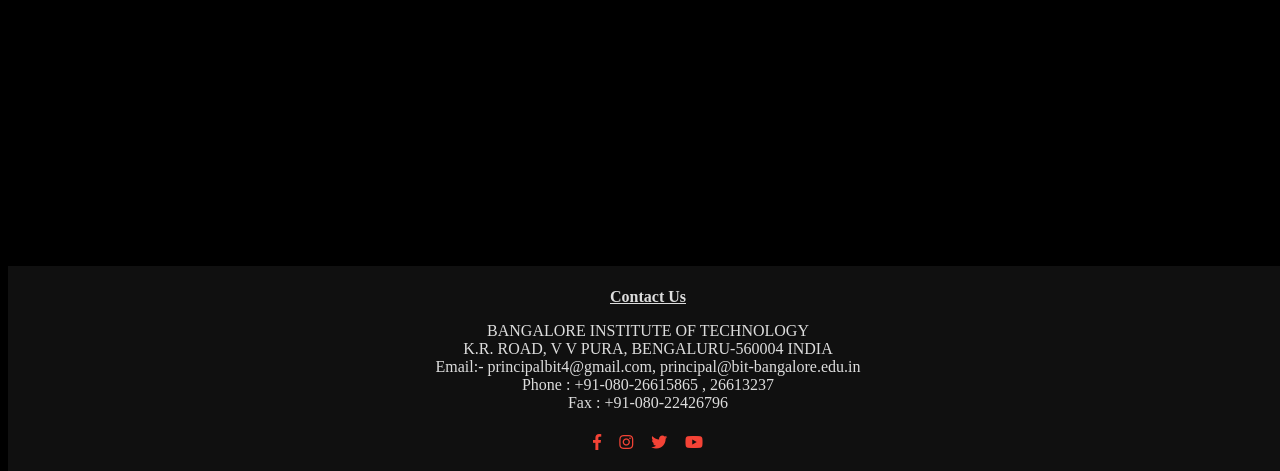
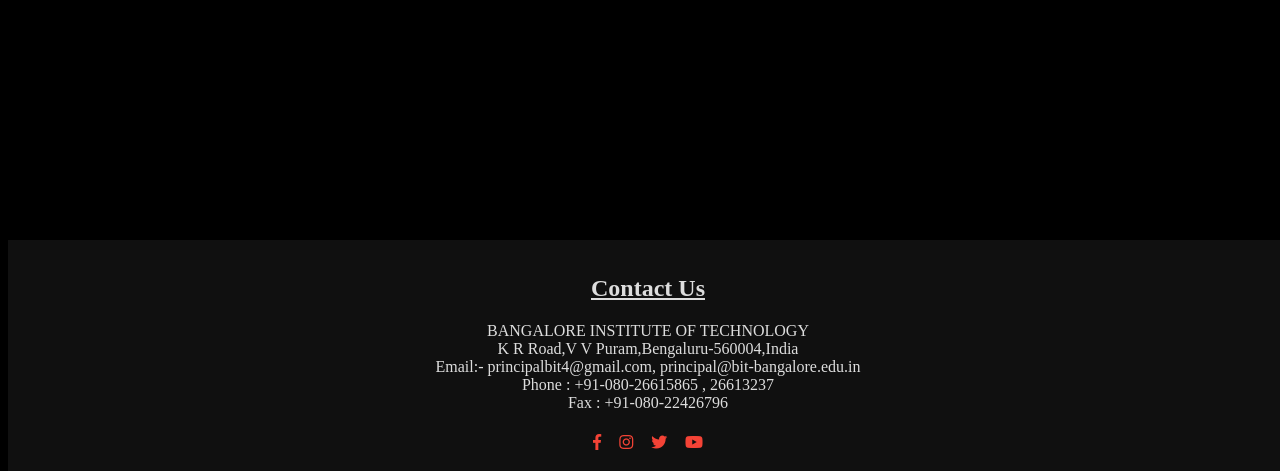
Before and after one commit to Vivek2k20/College_Website, a Flask app: page / in a window 1280 px wide. Shown: the part 329-800 px from the top of the page. Run offline with Flask 2, Linux system fonts and the light colour scheme; some libraries are stand-ins or nearby versions.

Commit message:
Changed footer a bit

```diff
--- a/templates/base.html
+++ b/templates/base.html
@@ -39,10 +39,10 @@
     </div>
     {% block body %} {% endblock %}
     <div class="footer">
-      <h4><u><b>Contact Us</u></b></h4>
+      <h2><u><b>Contact Us</u></b></h2>
       <p>
         BANGALORE INSTITUTE OF TECHNOLOGY<br />
-        K.R. ROAD, V V PURA, BENGALURU-560004 INDIA<br />
+        K R Road,V V Puram,Bengaluru-560004,India<br />
         Email:- principalbit4@gmail.com, principal@bit-bangalore.edu.in<br />
         Phone : +91-080-26615865 , 26613237 <br />Fax : +91-080-22426796
       </p>
```
